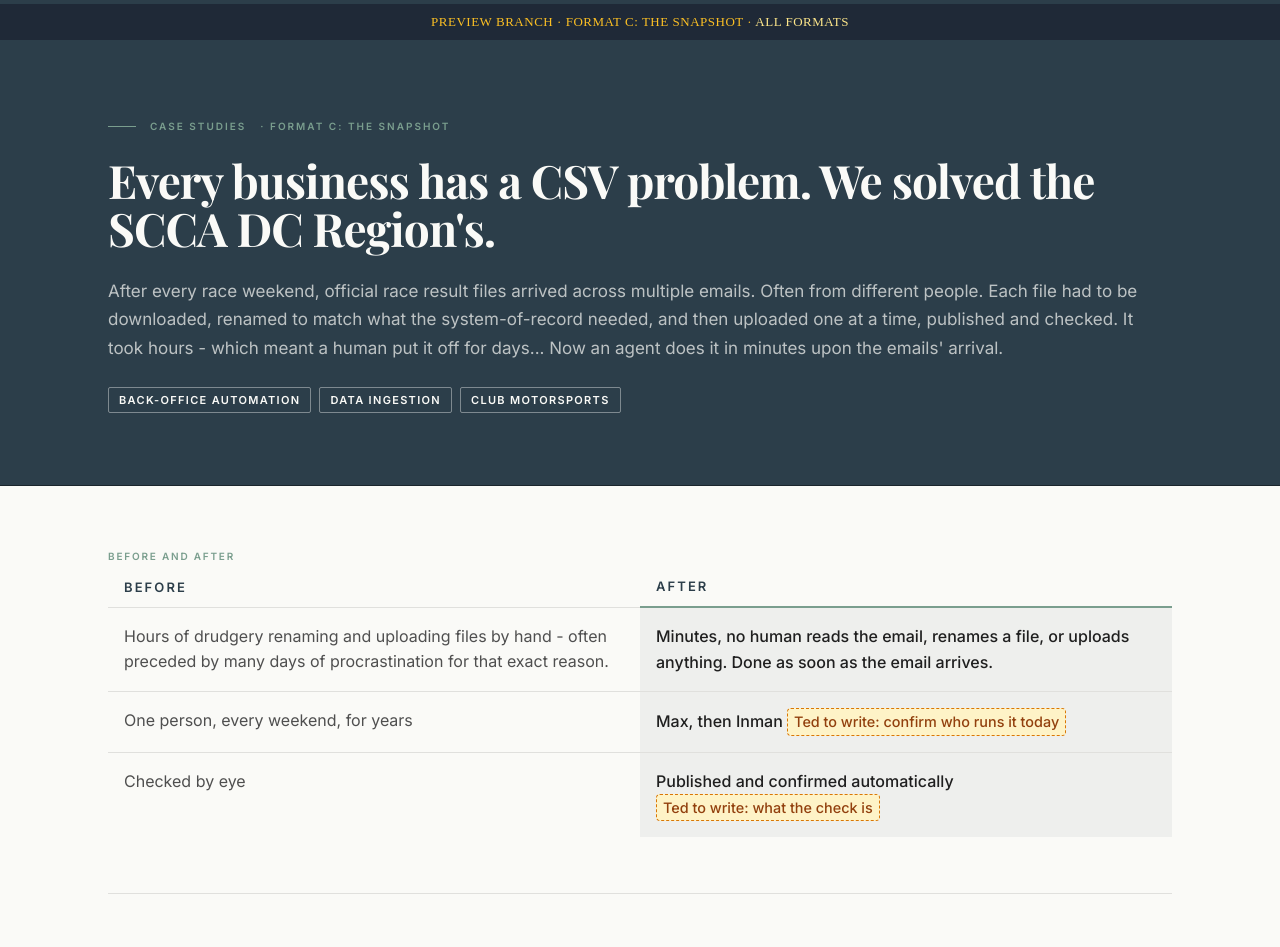
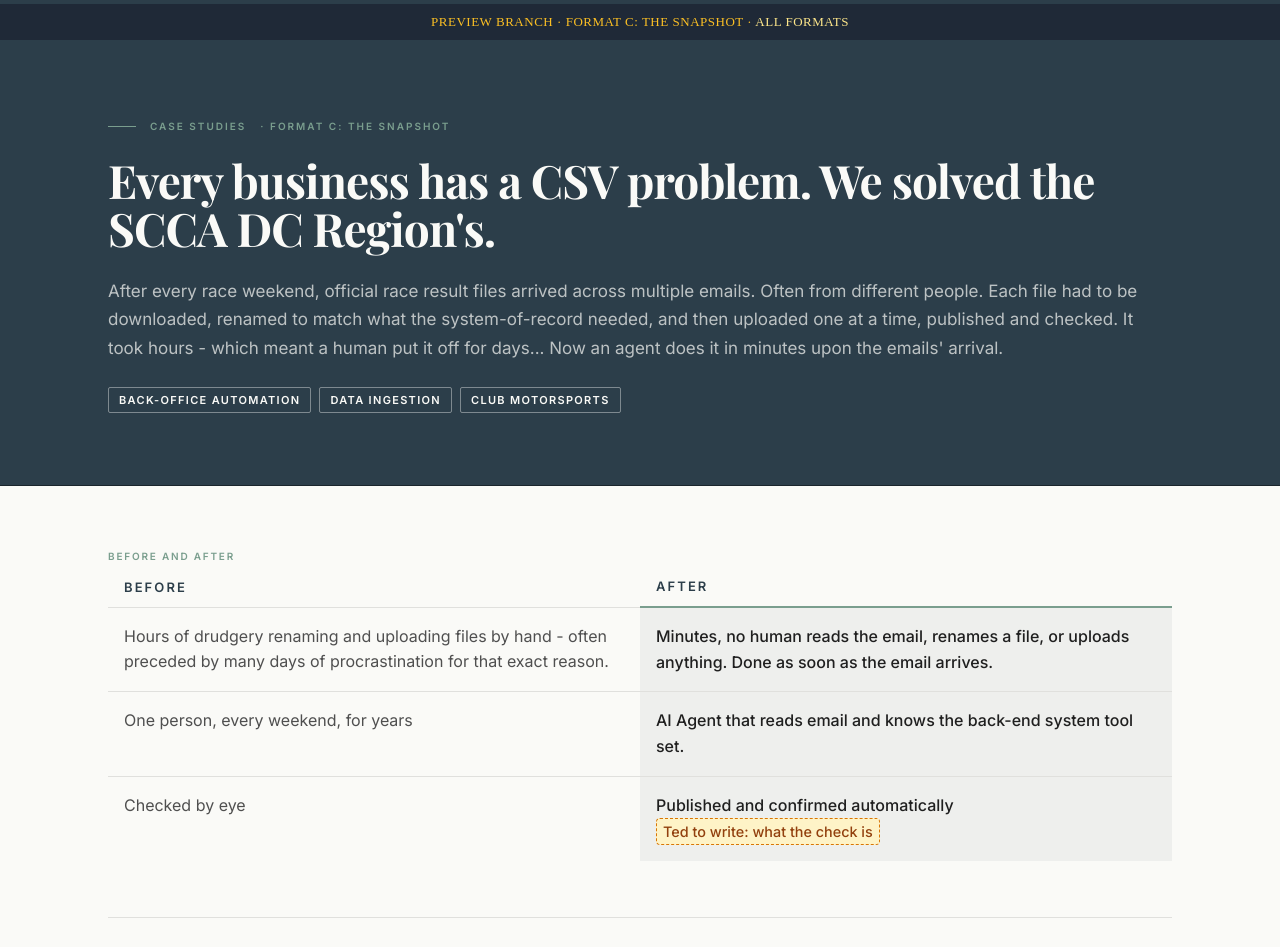
Before and after one commit to tedcahall/agentilis-website, a plain HTML site: page case-study/csv-to-system-of-record/index.html in a window 1280 px wide. Shown: the part 74-1021 px from the top of the page. Drawn offline with nearby package versions, Linux system fonts and the light colour scheme; a web font is replaced by a local one.

Commit message:
Snapshot sample: After row 2 rewrite (Ted)

```diff
--- a/case-study/csv-to-system-of-record/index.html
+++ b/case-study/csv-to-system-of-record/index.html
@@ -65,7 +65,7 @@
         <thead><tr><th>Before</th><th class="cs-ba__after">After</th></tr></thead>
         <tbody>
           <tr><td>Hours of drudgery renaming and uploading files by hand - often preceded by many days of procrastination for that exact reason.</td><td>Minutes, no human reads the email, renames a file, or uploads anything. Done as soon as the email arrives.</td></tr>
-          <tr><td>One person, every weekend, for years</td><td>Max, then Inman <span class="cs-todo">Ted to write: confirm who runs it today</span></td></tr>
+          <tr><td>One person, every weekend, for years</td><td>AI Agent that reads email and knows the back-end system tool set.</td></tr>
           <tr><td>Checked by eye</td><td>Published and confirmed automatically <span class="cs-todo">Ted to write: what the check is</span></td></tr>
         </tbody>
       </table>
```
